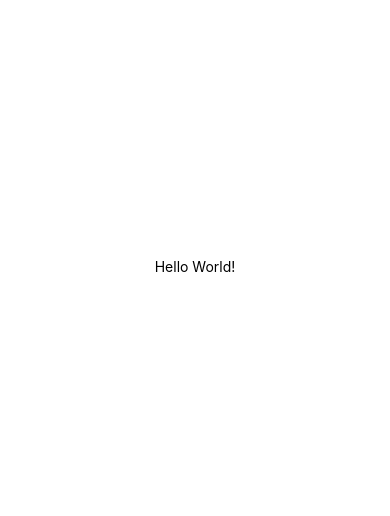
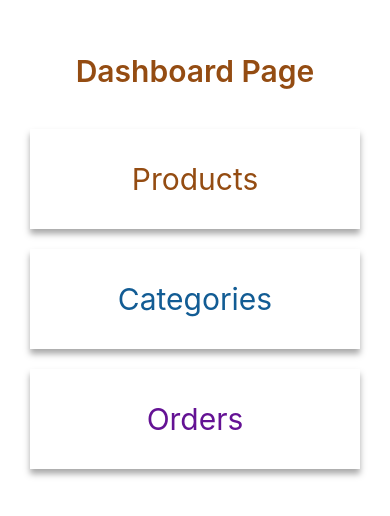
Before and after one commit to bugramertayar/react-native-crud-app, a React Native app: screen / in a window 390 px wide. Shown: the part 156-672 px from the top of the page. Built offline with nearby package versions, Linux system fonts and the light colour scheme.

Commit message:
Dashboard page UI added

```diff
--- a/App.js
+++ b/App.js
@@ -1,21 +1,8 @@
-import { StatusBar } from 'expo-status-bar';
 import React from 'react';
-import { StyleSheet, Text, View } from 'react-native';
+import Dashboard from './components/Dashboard.js'
 
 export default function App() {
   return (
-    <View style={styles.container}>
-      <Text>Hello World!</Text>
-      <StatusBar style="auto" />
-    </View>
+      <Dashboard></Dashboard>
   );
 }
-
-const styles = StyleSheet.create({
-  container: {
-    flex: 1,
-    backgroundColor: '#fff',
-    alignItems: 'center',
-    justifyContent: 'center',
-  },
-});
--- /dev/null
+++ b/components/Dashboard.js
@@ -0,0 +1,106 @@
+import React from 'react'
+import { StyleSheet, Text, View, Button } from 'react-native';
+
+export default function Dashboard() {
+    return (
+        <View style={styles.container}>
+            <Text style={styles.header}>Dashboard Page</Text>
+        <View style={styles.productCard}>
+          <Text style={styles.textFieldProduct}>Products</Text>
+        </View>
+        <View style={styles.categoryCard}>
+          <Text style={styles.textFieldCategory}>Categories</Text>
+        </View>
+        <View style={styles.orderCard}>
+          <Text style={styles.textFieldOrder}>Orders</Text>
+        </View>
+      </View>
+    )
+}
+
+const styles = StyleSheet.create({
+    container: {
+      display: 'flex',
+      flexDirection: 'column',
+      justifyContent: 'center',
+      backgroundColor: '#fff',
+      paddingLeft: 20,
+      paddingRight: 20,
+      height: '100%'
+    },
+    header: {
+        display: 'flex',
+        justifyContent: 'center',
+        alignItems: 'center',
+        fontSize: 30,
+        fontWeight: 600,
+        color: '#944c12',
+        marginBottom: 30,
+      },
+    productCard: {
+      width: 'inherit',
+      height: 100,
+      display: 'flex',
+      justifyContent: 'center',
+      alignItems: 'center',
+      margin: 10,
+      shadowColor: "#000",
+      shadowOffset: {
+        width: 0,
+        height: 5,
+      },
+      shadowOpacity: 0.34,
+      shadowRadius: 6.27,
+
+      elevation: 10,
+    },
+    categoryCard: {
+      width: 'inherit',
+      height: 100,
+      display: 'flex',
+      justifyContent: 'center',
+      alignItems: 'center',
+      margin: 10,
+      shadowColor: "#000",
+      shadowOffset: {
+        width: 0,
+        height: 5,
+      },
+      shadowOpacity: 0.34,
+      shadowRadius: 6.27,
+
+      elevation: 10,
+      },
+    orderCard: {
+      width: 'inherit',
+      height: 100,
+      display: 'flex',
+      justifyContent: 'center',
+      alignItems: 'center',
+      margin: 10,
+      shadowColor: "#000",
+      shadowOffset: {
+        width: 0,
+        height: 5,
+      },
+      shadowOpacity: 0.34,
+      shadowRadius: 6.27,
+
+      elevation: 10,
+    },
+    textFieldProduct: {
+      fontSize: 30,
+      fontWeight: 400,
+      color: '#944c12'
+    },
+    textFieldCategory: {
+      fontSize: 30,
+      fontWeight: 400,
+      color: '#125c94'
+    },
+    textFieldOrder: {
+      fontSize: 30,
+      fontWeight: 400,
+      color: '#641294'
+    },
+  });
```
